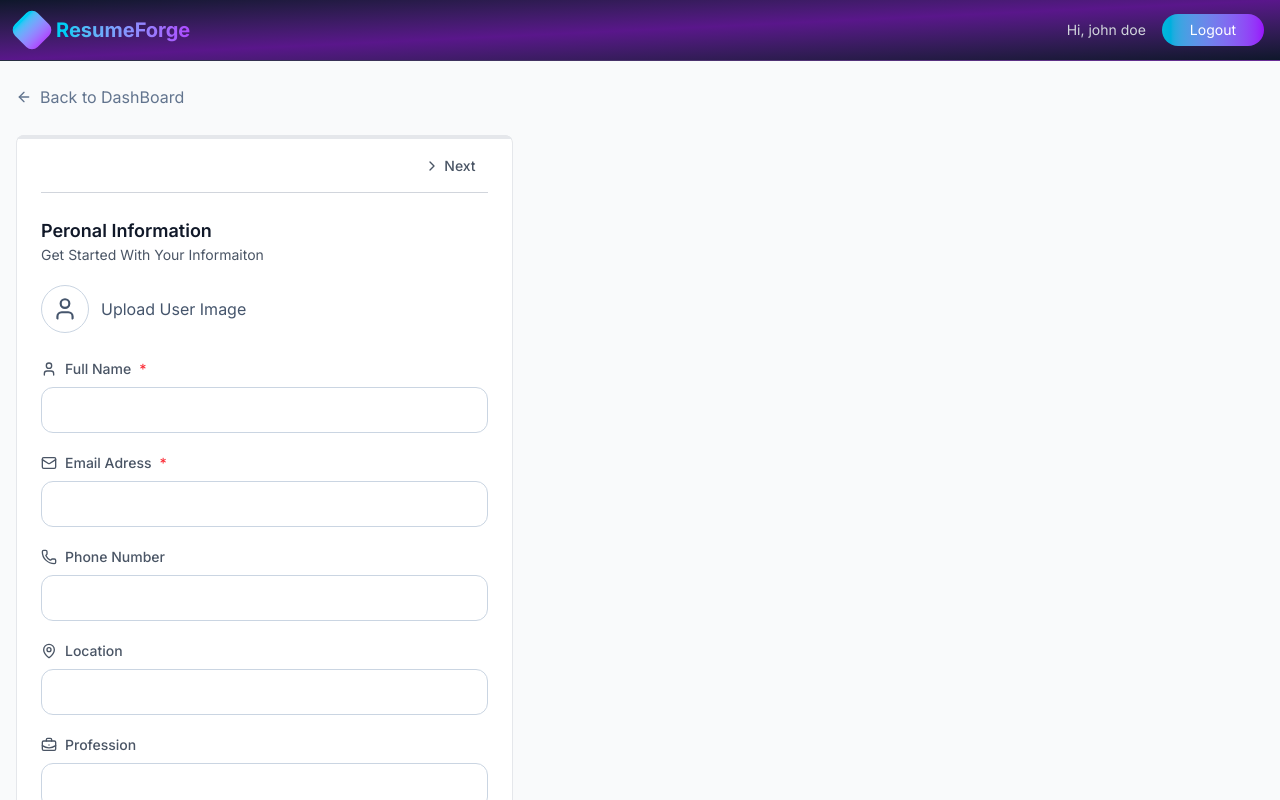
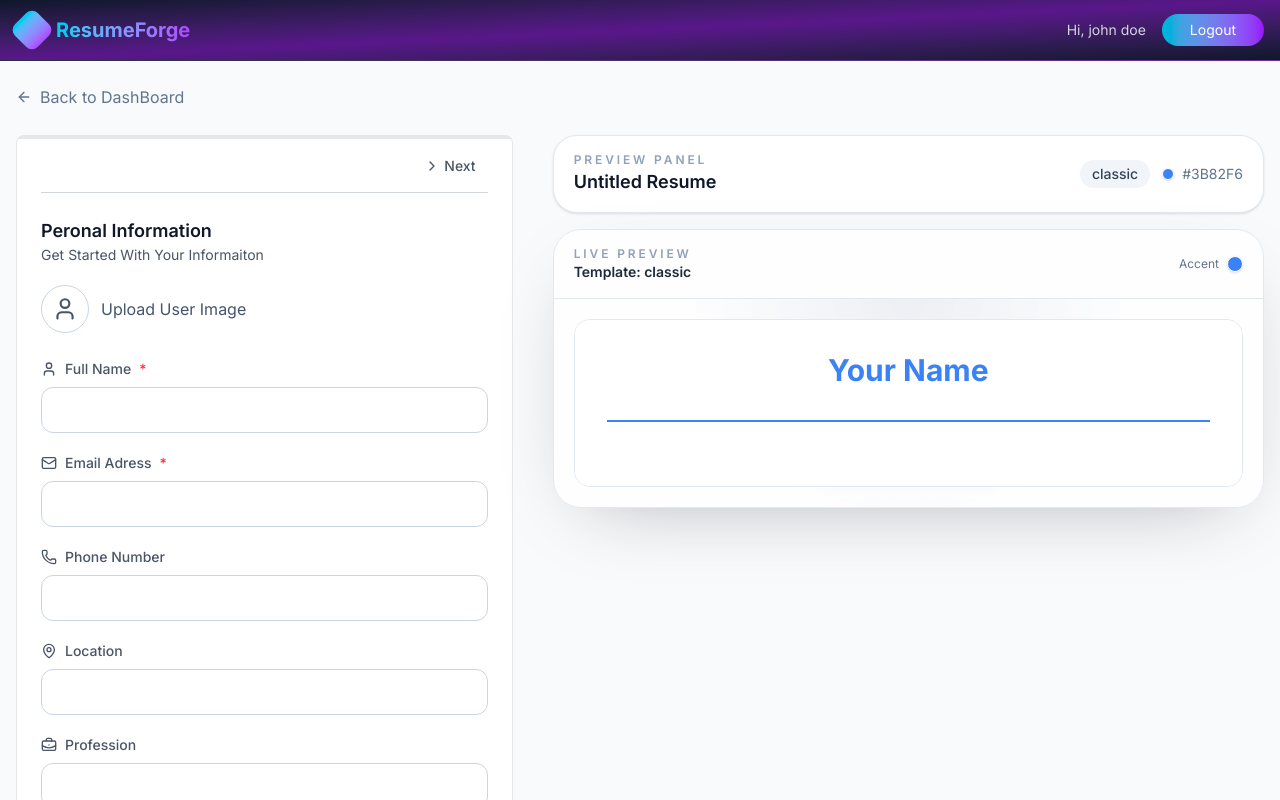
Before and after one commit to adil-aad/propel-resume-builder, a React (Vite) app in the folder client/: page /app/builder/1 in a window 1280 px wide. Shown: the top 800 px of the page. Built offline with nearby package versions, Linux system fonts and the light colour scheme.

Commit message:
Refactor ResumePreview and templates for improved structure and consistency; update Resume component to include dynamic preview

```diff
--- a/client/src/components/ResumePreview.jsx
+++ b/client/src/components/ResumePreview.jsx
@@ -1,7 +1,7 @@
 import React from 'react'
 import ClassicTemplate from './templates/ClassicTemplate'
 import ModernTemplate from './templates/ModernTemplate'
-import MinimalTemplate from './templates/MinimalImageTemplate'
+import MinimalTemplate from './templates/MinimalTemplate'
 import MinimalImageTemplate from './templates/MinimalImageTemplate'
 
 const ResumePreview = ({data, template, accentColor, classes = ''}) => {
@@ -10,7 +10,7 @@ const ResumePreview = ({data, template, accentColor, classes = ''}) => {
             case "modern":
                 return <ModernTemplate data={data} accentColor={accentColor}/>
             case "minimal":
-                 <MinimalTemplate data={data} accentColor={accentColor}/>
+                return <MinimalTemplate data={data} accentColor={accentColor}/>
             case "minimal-image":
                 return <MinimalImageTemplate data={data} accentColor={accentColor}/>
 
@@ -19,10 +19,22 @@ const ResumePreview = ({data, template, accentColor, classes = ''}) => {
         }
     }
   return (
-    <div className=''>
-        <div id='resume-preview' className={'border border-gray-200 print:shadow-none print:border-none '
-            + classes}>
+    <div className={'rounded-[28px] border border-slate-200 bg-white/80 shadow-[0_24px_80px_-36px_rgba(15,23,42,0.35)] backdrop-blur ' + classes}>
+        <div className='flex items-center justify-between border-b border-slate-200 px-5 py-4'>
+            <div>
+                <p className='text-xs font-semibold uppercase tracking-[0.24em] text-slate-400'>Live Preview</p>
+                <h3 className='text-sm font-semibold text-slate-800'>Template: {template || 'classic'}</h3>
+            </div>
+            <div className='flex items-center gap-2'>
+                <span className='text-xs text-slate-500'>Accent</span>
+                <span className='h-4 w-4 rounded-full border border-white shadow-sm' style={{ backgroundColor: accentColor }} />
+            </div>
+        </div>
 
+        <div className='bg-[radial-gradient(circle_at_top,_rgba(148,163,184,0.16),_transparent_55%)] p-3 sm:p-5'>
+            <div id='resume-preview' className='overflow-hidden rounded-2xl border border-slate-200 bg-white print:border-none print:shadow-none'>
+                {renderTemplate()}
+            </div>
         </div>
     </div>
   )
--- a/client/src/components/templates/ClassicTemplate.jsx
+++ b/client/src/components/templates/ClassicTemplate.jsx
@@ -1,4 +1,4 @@
-import { Mail, Phone, MapPin, Linkedin, Globe } from "lucide-react";
+import { Globe, Mail, MapPin, Phone } from "lucide-react";
 
 const ClassicTemplate = ({ data, accentColor }) => {
     const formatDate = (dateStr) => {
@@ -6,15 +6,14 @@ const ClassicTemplate = ({ data, accentColor }) => {
         const [year, month] = dateStr.split("-");
         return new Date(year, month - 1).toLocaleDateString("en-US", {
             year: "numeric",
-            month: "short"
+            month: "short",
         });
     };
 
     return (
-        <div className="max-w-4xl mx-auto p-8 bg-white text-gray-800 leading-relaxed">
-            {/* Header */}
-            <header className="text-center mb-8 pb-6 border-b-2" style={{ borderColor: accentColor }}>
-                <h1 className="text-3xl font-bold mb-2" style={{ color: accentColor }}>
+        <div className="mx-auto max-w-4xl bg-white p-8 leading-relaxed text-gray-800">
+            <header className="mb-8 border-b-2 pb-6 text-center" style={{ borderColor: accentColor }}>
+                <h1 className="mb-2 text-3xl font-bold" style={{ color: accentColor }}>
                     {data.personal_info?.full_name || "Your Name"}
                 </h1>
 
@@ -39,7 +38,7 @@ const ClassicTemplate = ({ data, accentColor }) => {
                     )}
                     {data.personal_info?.linkedin && (
                         <div className="flex items-center gap-1">
-                            <Linkedin className="size-4" />
+                            <Globe className="size-4" />
                             <span className="break-all">{data.personal_info.linkedin}</span>
                         </div>
                     )}
@@ -52,37 +51,35 @@ const ClassicTemplate = ({ data, accentColor }) => {
                 </div>
             </header>
 
-            {/* Professional Summary */}
             {data.professional_summary && (
                 <section className="mb-6">
-                    <h2 className="text-xl font-semibold mb-3" style={{ color: accentColor }}>
+                    <h2 className="mb-3 text-xl font-semibold" style={{ color: accentColor }}>
                         PROFESSIONAL SUMMARY
                     </h2>
-                    <p className="text-gray-700 leading-relaxed">{data.professional_summary}</p>
+                    <p className="leading-relaxed text-gray-700">{data.professional_summary}</p>
                 </section>
             )}
 
-            {/* Experience */}
             {data.experience && data.experience.length > 0 && (
                 <section className="mb-6">
-                    <h2 className="text-xl font-semibold mb-4" style={{ color: accentColor }}>
+                    <h2 className="mb-4 text-xl font-semibold" style={{ color: accentColor }}>
                         PROFESSIONAL EXPERIENCE
                     </h2>
 
                     <div className="space-y-4">
                         {data.experience.map((exp, index) => (
-                            <div key={index} className="border-l-3 pl-4" style={{ borderColor: accentColor }}>
-                                <div className="flex justify-between items-start mb-2">
+                            <div key={index} className="border-l-[3px] pl-4" style={{ borderColor: accentColor }}>
+                                <div className="mb-2 flex items-start justify-between">
                                     <div>
                                         <h3 className="font-semibold text-gray-900">{exp.position}</h3>
-                                        <p className="text-gray-700 font-medium">{exp.company}</p>
+                                        <p className="font-medium text-gray-700">{exp.company}</p>
                                     </div>
                                     <div className="text-right text-sm text-gray-600">
                                         <p>{formatDate(exp.start_date)} - {exp.is_current ? "Present" : formatDate(exp.end_date)}</p>
                                     </div>
                                 </div>
                                 {exp.description && (
-                                    <div className="text-gray-700 leading-relaxed whitespace-pre-line">
+                                    <div className="whitespace-pre-line leading-relaxed text-gray-700">
                                         {exp.description}
                                     </div>
                                 )}
@@ -92,36 +89,32 @@ const ClassicTemplate = ({ data, accentColor }) => {
                 </section>
             )}
 
-            {/* Projects */}
             {data.project && data.project.length > 0 && (
                 <section className="mb-6">
-                    <h2 className="text-xl font-semibold mb-4" style={{ color: accentColor }}>
+                    <h2 className="mb-4 text-xl font-semibold" style={{ color: accentColor }}>
                         PROJECTS
                     </h2>
 
-                    <ul className="space-y-3 ">
+                    <div className="space-y-3">
                         {data.project.map((proj, index) => (
-                            <div key={index} className="flex justify-between items-start border-l-3 border-gray-300 pl-6">
-                                <div>
-                                    <li className="font-semibold text-gray-800 ">{proj.name}</li>
-                                    <p className="text-gray-600">{proj.description}</p>
-                                </div>
+                            <div key={index} className="border-l-[3px] border-gray-300 pl-6">
+                                <h3 className="font-semibold text-gray-800">{proj.name}</h3>
+                                <p className="text-gray-600">{proj.description}</p>
                             </div>
                         ))}
-                    </ul>
+                    </div>
                 </section>
             )}
 
-            {/* Education */}
             {data.education && data.education.length > 0 && (
                 <section className="mb-6">
-                    <h2 className="text-xl font-semibold mb-4" style={{ color: accentColor }}>
+                    <h2 className="mb-4 text-xl font-semibold" style={{ color: accentColor }}>
                         EDUCATION
                     </h2>
 
                     <div className="space-y-3">
                         {data.education.map((edu, index) => (
-                            <div key={index} className="flex justify-between items-start">
+                            <div key={index} className="flex items-start justify-between">
                                 <div>
                                     <h3 className="font-semibold text-gray-900">
                                         {edu.degree} {edu.field && `in ${edu.field}`}
@@ -138,17 +131,16 @@ const ClassicTemplate = ({ data, accentColor }) => {
                 </section>
             )}
 
-            {/* Skills */}
             {data.skills && data.skills.length > 0 && (
                 <section className="mb-6">
-                    <h2 className="text-xl font-semibold mb-4" style={{ color: accentColor }}>
+                    <h2 className="mb-4 text-xl font-semibold" style={{ color: accentColor }}>
                         CORE SKILLS
                     </h2>
 
-                    <div className="flex gap-4 flex-wrap">
+                    <div className="flex flex-wrap gap-4">
                         {data.skills.map((skill, index) => (
                             <div key={index} className="text-gray-700">
-                                • {skill}
+                                * {skill}
                             </div>
                         ))}
                     </div>
@@ -156,6 +148,6 @@ const ClassicTemplate = ({ data, accentColor }) => {
             )}
         </div>
     );
-}
+};
 
 export default ClassicTemplate;
--- a/client/src/components/templates/ModernTemplate.jsx
+++ b/client/src/components/templates/ModernTemplate.jsx
@@ -1,4 +1,4 @@
-import { Mail, Phone, MapPin, Linkedin, Globe } from "lucide-react";
+import { Mail, Phone, MapPin, Globe } from "lucide-react";
 
 const ModernTemplate = ({ data, accentColor }) => {
 	const formatDate = (dateStr) => {
@@ -39,7 +39,7 @@ const ModernTemplate = ({ data, accentColor }) => {
 					)}
 					{data.personal_info?.linkedin && (
 						<a target="_blank" href={data.personal_info?.linkedin} className="flex items-center gap-2">
-							<Linkedin className="size-4" />
+							<Globe className="size-4" />
 							<span className="break-all text-xs">{data.personal_info.linkedin.split("https://www.")[1] ? data.personal_info.linkedin.split("https://www.")[1] : data.personal_info.linkedin}</span>
 						</a>
 					)}
--- a/client/src/pages/Resume.jsx
+++ b/client/src/pages/Resume.jsx
@@ -3,6 +3,7 @@ import { Link, useParams } from 'react-router-dom'
 import { dummyResumeData } from '../assets/assets'
 import { ArrowLeftIcon, Briefcase, ChevronLeft, ChevronRight, FileText, FolderIcon, GraduationCap, Sparkles, User } from 'lucide-react'
 import PersonalInfo from '../components/PersonalInfo'
+import ResumePreview from '../components/ResumePreview'
 
 const Resume = () => {
 
@@ -94,14 +95,32 @@ const Resume = () => {
           </div>
 
           {/* Right panel*/}
-          <div className=''>
-            <div>
-              {/* buttons*/}
+          <div className='lg:col-span-7'>
+            <div className='space-y-4 lg:sticky lg:top-6'>
+              <div className='rounded-3xl border border-slate-200 bg-white px-5 py-4 shadow-sm'>
+                <div className='flex flex-wrap items-center justify-between gap-3'>
+                  <div>
+                    <p className='text-xs font-semibold uppercase tracking-[0.24em] text-slate-400'>Preview Panel</p>
+                    <h2 className='text-lg font-semibold text-slate-900'>{resumeData.title || 'Untitled Resume'}</h2>
+                  </div>
+                  <div className='flex items-center gap-3 text-sm text-slate-500'>
+                    <span className='rounded-full bg-slate-100 px-3 py-1 font-medium text-slate-700'>
+                      {resumeData.template}
+                    </span>
+                    <span className='inline-flex items-center gap-2'>
+                      <span className='h-3 w-3 rounded-full border border-white shadow-sm' style={{ backgroundColor: resumeData.accent_color }} />
+                      {resumeData.accent_color}
+                    </span>
+                  </div>
+                </div>
+              </div>
 
+              <ResumePreview
+                data={resumeData}
+                template={resumeData.template}
+                accentColor={resumeData.accent_color}
+              />
             </div>
-
-            { /*Resume Preview */}
-
           </div>
         </div>
       </div>
```
Also changed, not shown: client/src/components/templates/MinimalTemplate.jsx (+16 -25 lines).
